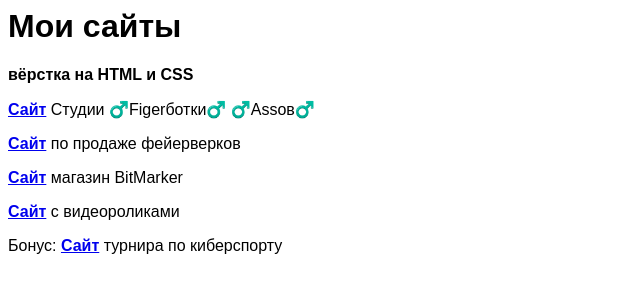
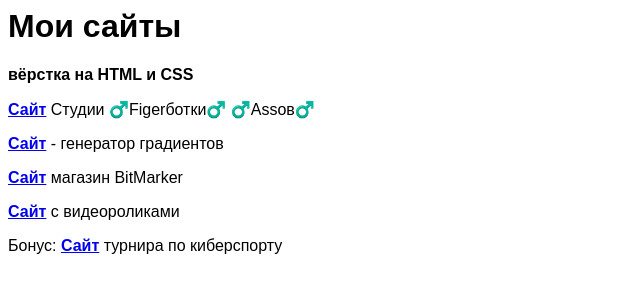
Before and after one commit to botxwolfy/botxwolfy.github.io, a plain HTML site: page index.html in a window 1280 px wide. Shown: the full height of the page, 0-640 px from the left. Drawn offline with Linux system fonts and the light colour scheme.

Commit message:
Update index.html

```diff
--- a/index.html
+++ b/index.html
@@ -1,4 +1,3 @@
-
 <html>
   <head>
     <title>My Sites</title>
@@ -9,7 +8,7 @@
       <h1>Мои сайты</h1>
       <p class="text-big"><b>вёрстка на HTML и CSS</b></p>
       <p><a class="link-text" href="https://botxwolfy.githu/"><b>Сайт</b></a> Студии ♂️Figerботки♂️ ♂️Assов♂️</p>
-        <p><a class="link-text" href="https://botxwolfy.github.io/portfolio3/"><b>Сайт</b></a> по продаже фейерверков</p>
+        <p><a class="link-text" href="https://botxwolfy.github.io/portfolio6/"><b>Сайт</b></a> - генератор градиентов</p>
         <p><a class="link-text" href="https://botxwolfy.github.io/portfolio4/"><b>Сайт</b></a> магазин BitMarker</p>
         <p><a class="link-text" href="https://botxwolfy.github.io/portfolio5/"><b>Сайт</b></a> c видеороликами</p>
         <p>Бонус: <a class="link-text" href="https://nadvilboa.github.io/-4-3_bonus/"><b>Сайт</b></a> турнира по киберспорту</p>
```
